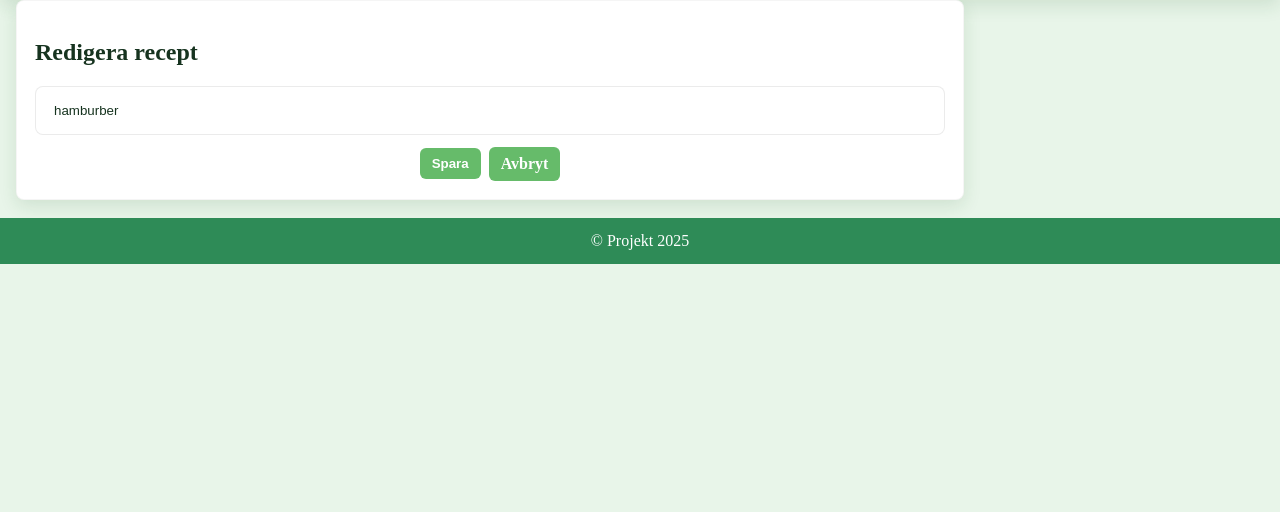
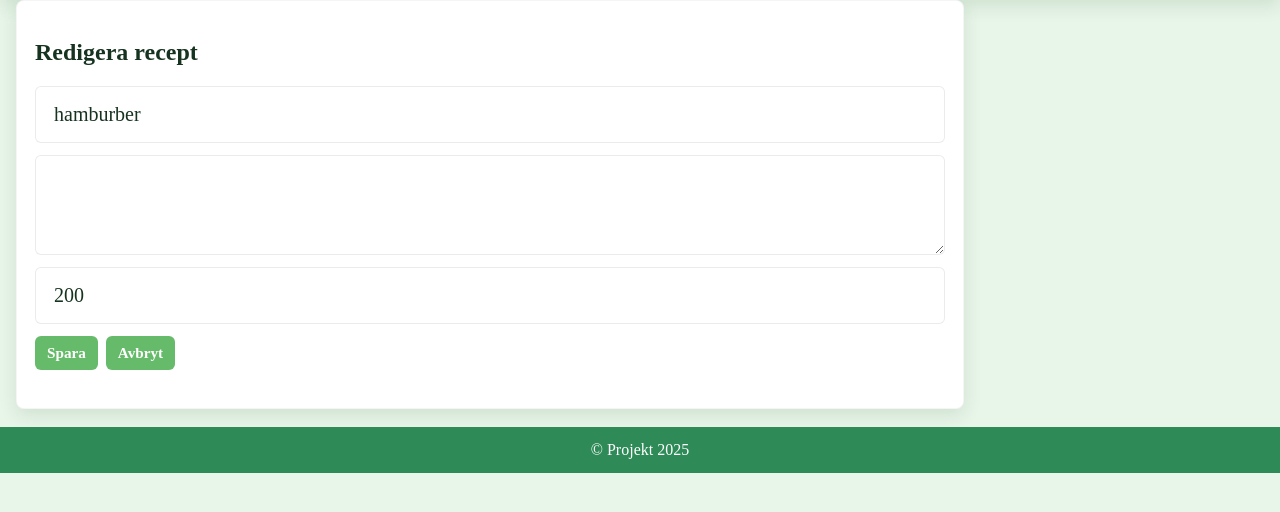
Before and after one commit to Jstrandberg2018/SkolaHT25, a Flask app: page /recipe_collection/edit/21 in a window 1280 px wide. Shown: the part 47-559 px from the top of the page. Run offline with Flask 3, Linux system fonts and the light colour scheme; data comes from the database, SQL or seed files in the repository; both versions use the stored data as it was after the commit.

Commit message:
Små fixar

```diff
--- a/static/style.css
+++ b/static/style.css
@@ -169,13 +169,29 @@
     background: var(--btn-bg);
     transition: transform 0.08s, background 0.12s, box-shadow 0.12s;
     font-weight: 600;
+    font-family: var(--font-family);
+    font-size: 0.95rem;
 }
-.btn:hover { background: var(--btn-hover); transform: translateY(-2px); box-shadow: 0 6px 18px rgba(0,0,0,0.06); }
+
+/* Gör button-element (inte bara <a>) liknande <a> med class .btn */
+button.btn {
+    border: none;
+    padding: 8px 12px;
+    font-size: 0.95rem;
+    font-family: var(--font-family);
+}
+
+.btn:hover {
+    background: var(--btn-hover);
+    transform: translateY(-2px);
+    box-shadow: 0 6px 18px rgba(0,0,0,0.06);
+}
 
 /* knapp-anim: lyfter och får starkare skugga vid hover (så de "hoppar ut") */
 .btn {
     transition: transform 0.12s cubic-bezier(.2,.9,.2,1), background 0.12s, box-shadow 0.12s;
 }
+
 .btn:hover {
     transform: translateY(-6px);
     box-shadow: 0 14px 30px rgba(27,94,32,0.18);
@@ -261,7 +277,7 @@
     display: flex;
     gap: 8px;
     align-items: center;
- }
+}
 
 .input, input[type="text"], input[type="password"], textarea {
     padding: 16px 18px;
@@ -290,6 +306,7 @@
     overflow: hidden;
     box-shadow: var(--shadow);
 }
+
 .admin-table thead th {
     background: linear-gradient(180deg, var(--nav-bg), color-mix(in srgb, var(--nav-bg) 85%, black 10%));
     color: white;
@@ -298,9 +315,11 @@
     font-weight: 700;
     font-size: 0.95rem;
 }
+
 .admin-table tbody tr {
     border-bottom: 1px solid rgba(0,0,0,0.04);
 }
+
 .admin-table td {
     padding: 10px 14px;
     vertical-align: middle;
--- a/templates/admin.html
+++ b/templates/admin.html
@@ -32,8 +32,8 @@
             <td>
                 <div class="admin-actions">
                     <a class="btn" href="{{ url_for('admin_edit_user', user_id=user['id']) }}">Ändra</a>
-                    <form method="POST" action="{{ url_for('admin_delete_user', user_id=user['id']) }}" style="margin:0;">
-                        <button class="btn btn-danger" type="submit">Radera</button>
+                    <form method="POST" action="{{ url_for('admin_delete_user', user_id=user['id']) }}" style="margin: 0;">
+                        <button class="btn" type="submit">Radera</button>
                     </form>
                 </div>
              </td>
--- a/templates/edit_recipe.html
+++ b/templates/edit_recipe.html
@@ -6,8 +6,15 @@
 <div class="card card-wide">
   <h2>Redigera recept</h2>
 
-  <form method="post" class="form-inline" style="flex-direction:column;gap:12px;">
+  <form method="post" class="form-recipe" style="flex-direction:column;gap:12px;">
     <input name="title" class="input" value="{{ recipe['title'] }}" required aria-required="true" aria-label="Recepttitel">
+
+    <div class="form-group">
+      <textarea name="ingredients" class="input" value="{{ recipe['ingredients'] }}" required aria-required="true" aria-label="Ingreidens"></textarea>
+    </div>
+
+    <input name="calories" class="input" value="{{ recipe['calories'] }}" required aria-required="true" aria-label="Kalorier">
+
     <div style="display:flex;gap:8px;align-items:center;">
       <button type="submit" class="btn">Spara</button>
       <a class="btn btn-link" href="{{ url_for('recipe') }}">Avbryt</a>
```
Also changed, not shown: app.db.
